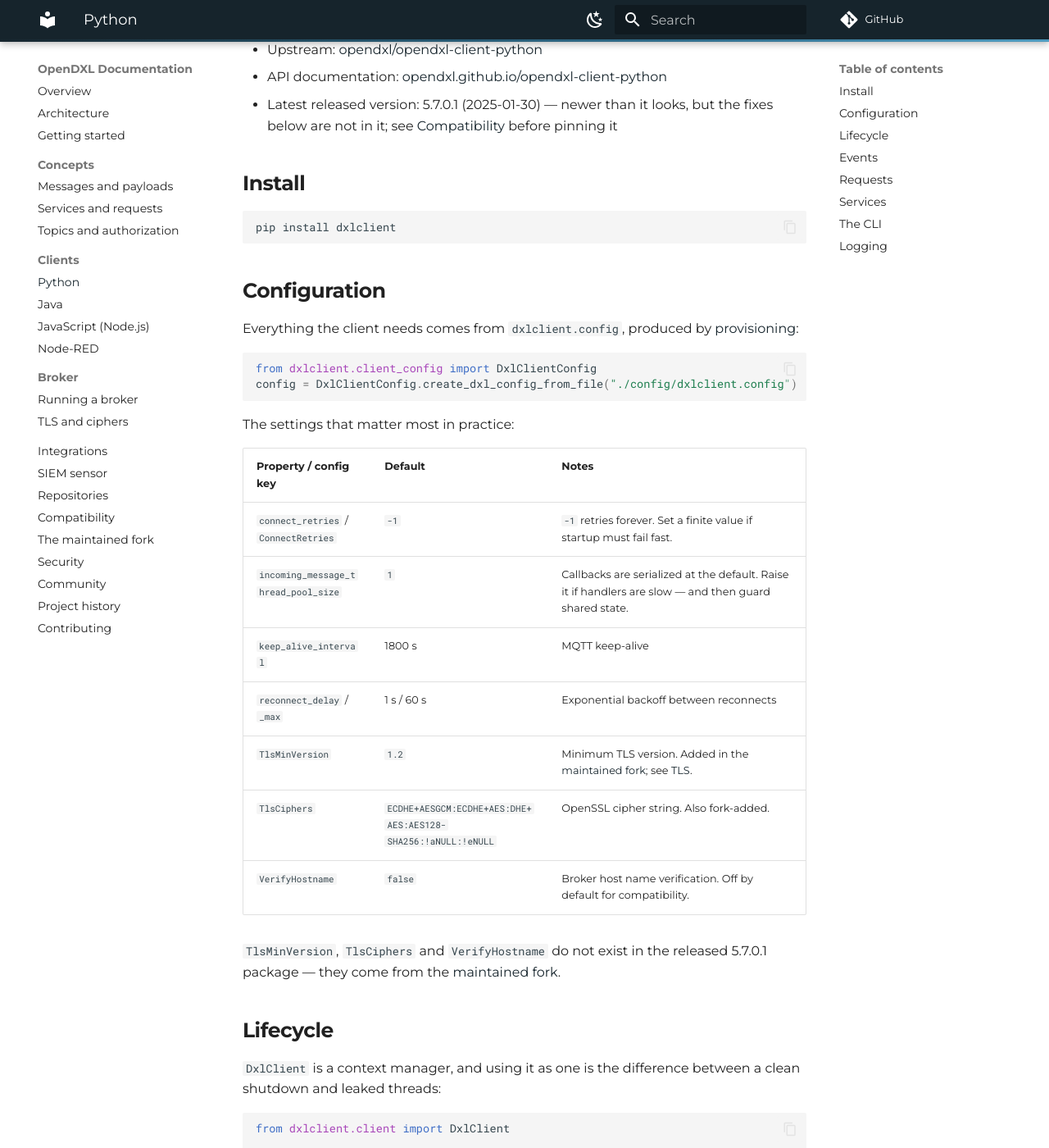
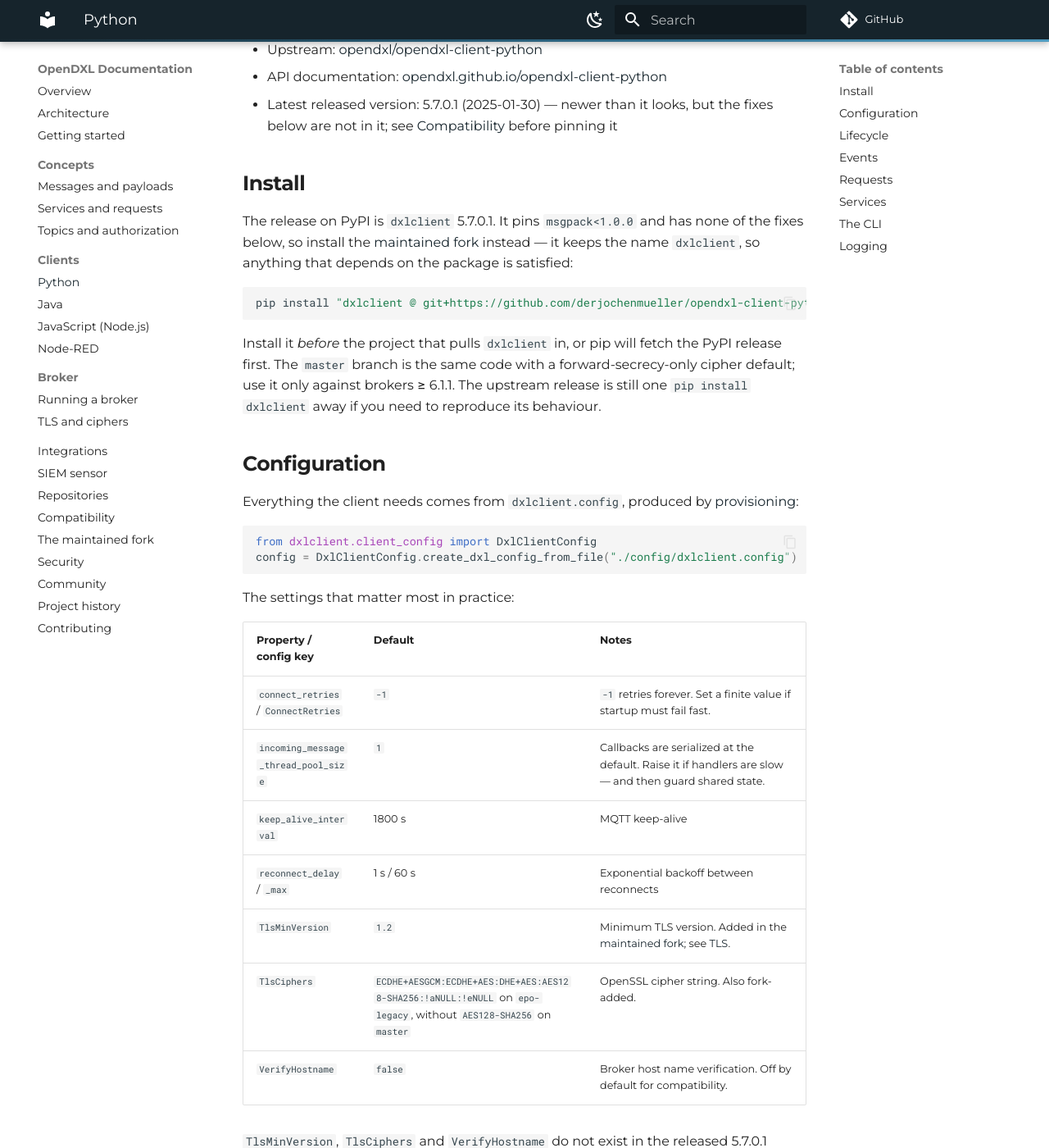
Before and after one commit to JMuellerTX/opendxl-docs, an MkDocs documentation site: the page built from docs/clients/python.md, in a window 1280 px wide and 1400 px high, scrolled down 202 px. Shown: the whole window at 82% size. Built offline with MkDocs 1.6.1 and Material for MkDocs 9.7.7, drawn with Linux system fonts in a browser that asks for light colours; comment, search, counter and statistics services are not loaded.

Commit message:
Fork page said "not released" and then listed the releases
The fork page opened with "Not released. Nothing here is on PyPI, npm,
Docker Hub or Maven Central" and, twenty-five lines later, described the
tagged releases, the GitHub Packages coordinates and the GHCR image. The
compatibility page already had the right wording; the fork page did not,
because the sentence lives in the generator's header.

Also fixed while there:

- The repositories page claimed every repository lives under
  github.com/opendxl, then listed the SIEM sensor under JMuellerTX. It now
  says the upstream projects live there and the sensor is new work of this
  fork.
- The Python install section told the reader to "pip install dxlclient",
  which is the release the same page describes as pinning msgpack<1.0.0 and
  missing every fix it documents. It now installs the fork, notes that the
  fork keeps the name so dependents are satisfied, and says the install
  order matters.
- The TlsCiphers default in that table is the epo-legacy value; master
  drops AES128-SHA256. The table now names both.

mkdocs build --strict is clean.

Co-Authored-By: Claude Opus 5 <noreply@anthropic.com>
Claude-Session: https://claude.ai/code/session_0158dt8qUWTDvpjs86GPvjZA

````diff
--- a/docs/clients/python.md
+++ b/docs/clients/python.md
@@ -9,9 +9,18 @@ it is the only one that ships the provisioning CLI.
 
 ## Install
 
+The release on PyPI is `dxlclient` 5.7.0.1. It pins `msgpack<1.0.0` and has none of the
+fixes below, so install the [maintained fork](../fork.md) instead — it keeps the name
+`dxlclient`, so anything that depends on the package is satisfied:
+
 ```bash
-pip install dxlclient
+pip install "dxlclient @ git+https://github.com/derjochenmueller/opendxl-client-python@epo-legacy"
 ```
+
+Install it *before* the project that pulls `dxlclient` in, or pip will fetch the PyPI
+release first. The `master` branch is the same code with a forward-secrecy-only cipher
+default; use it only against brokers ≥ 6.1.1. The upstream release is still one
+`pip install dxlclient` away if you need to reproduce its behaviour.
 
 ## Configuration
 
@@ -32,7 +41,7 @@ The settings that matter most in practice:
 | `keep_alive_interval` | 1800 s | MQTT keep-alive |
 | `reconnect_delay` / `_max` | 1 s / 60 s | Exponential backoff between reconnects |
 | `TlsMinVersion` | `1.2` | Minimum TLS version. Added in the [maintained fork](../fork.md); see [TLS](../broker/tls.md). |
-| `TlsCiphers` | `ECDHE+AESGCM:ECDHE+AES:DHE+AES:AES128-SHA256:!aNULL:!eNULL` | OpenSSL cipher string. Also fork-added. |
+| `TlsCiphers` | `ECDHE+AESGCM:ECDHE+AES:DHE+AES:AES128-SHA256:!aNULL:!eNULL` on `epo-legacy`, without `AES128-SHA256` on `master` | OpenSSL cipher string. Also fork-added. |
 | `VerifyHostname` | `false` | Broker host name verification. Off by default for compatibility. |
 
 `TlsMinVersion`, `TlsCiphers` and `VerifyHostname` do not exist in the released 5.7.0.1
````
Also changed, not shown: docs/fork.md (+4 -2 lines), docs/repositories.md (+3 -2 lines), 2 other files.
